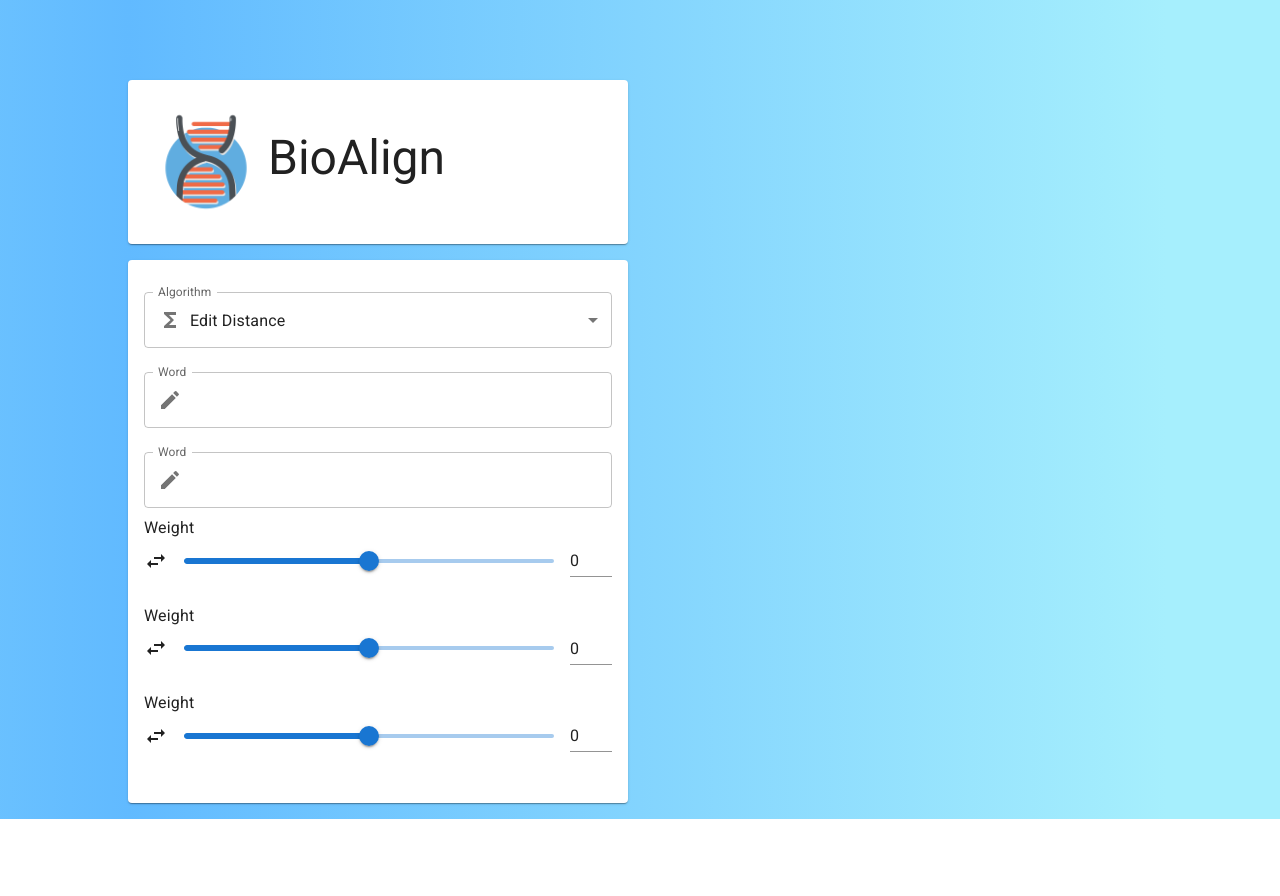
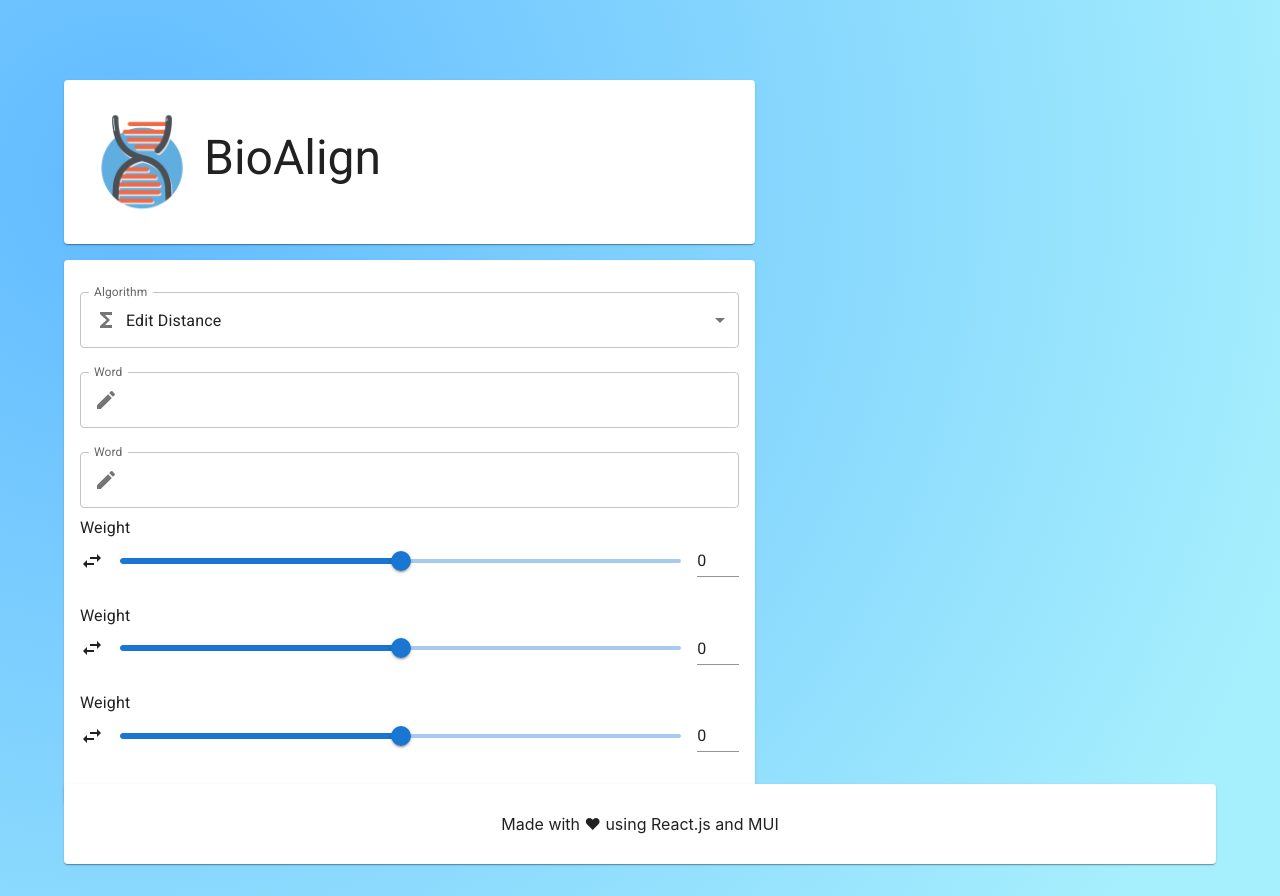
Before and after one commit to francescopastore/bio-align, a React (Create React App) app: page / in a window 1280 px wide. Before the commit the page ends 819 px from the top, so only its background shows below. Built offline with nearby package versions, Linux system fonts and the light colour scheme.

Commit message:
Added footer

```diff
--- a/src/App.js
+++ b/src/App.js
@@ -1,8 +1,14 @@
 import React from 'react'
 import AppForm from './components/AppForm.js'
+import AppFooter from './components/AppFooter.js'
 
 function App() {
-  return <AppForm></AppForm>
+  return (
+    <>
+      <AppForm></AppForm>
+      <AppFooter></AppFooter>
+    </>
+  )
 }
 
 export default App
--- a/src/components/AppCard.js
+++ b/src/components/AppCard.js
@@ -4,7 +4,7 @@ import CardContent from '@mui/material/CardContent'
 
 export default function AppCard(props) {
   return (
-    <Card sx={{ mb: 2, width: '500px' }}>
+    <Card sx={{ mb: 2 }}>
       <CardContent>{props.children}</CardContent>
     </Card>
   )
--- /dev/null
+++ b/src/components/AppFooter.js
@@ -0,0 +1,25 @@
+import * as React from 'react'
+
+import Card from '@mui/material/Card'
+
+export default function AppForm() {
+  return (
+    <Card sx={style.card}>
+      <div style={style.text}>Made with ♥ using React.js and MUI</div>
+    </Card>
+  )
+}
+
+const style = {
+  card: {
+    position: 'absolute',
+    top: '98vh',
+    left: '5vw',
+    width: '90vw',
+    height: '10vh',
+  },
+  text: {
+    lineHeight: '10vh',
+    textAlign: 'center',
+  },
+}
--- a/src/components/AppForm.js
+++ b/src/components/AppForm.js
@@ -25,5 +25,5 @@ export default function AppForm() {
 const appForm = {
   position: 'absolute',
   top: '10vh',
-  left: '10vw',
+  left: '5vw',
 }
--- a/src/index.css
+++ b/src/index.css
@@ -7,4 +7,5 @@ body {
     rgba(97, 186, 255, 1) 0%,
     rgba(166, 239, 253, 1) 90.1%
   );
+  min-height: 110vh;
 }
```
